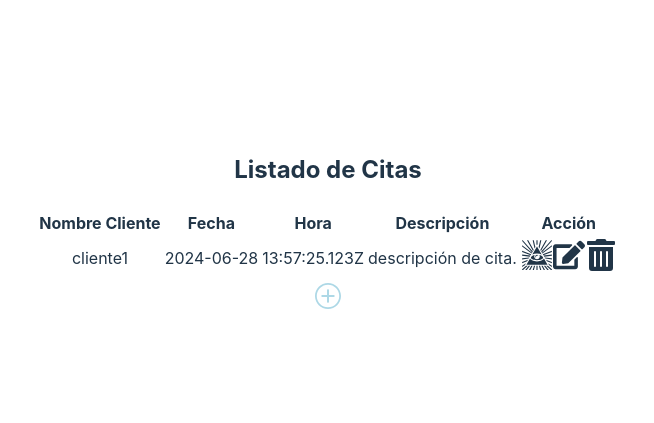
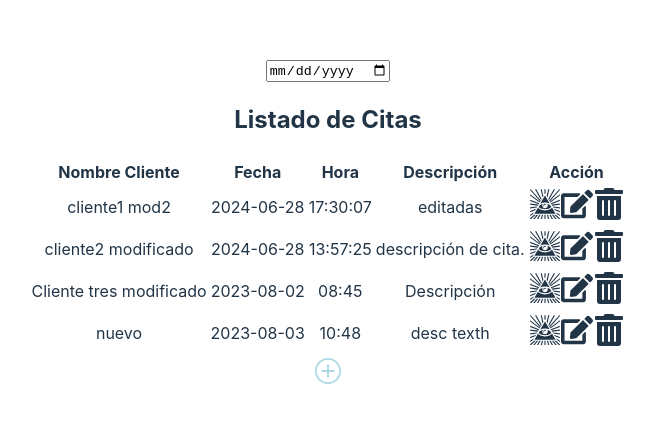
Before and after one commit to BorisLeightonI/pidway_front, a React (Vite) app: page / in a window 1280 px wide. Shown: the part 175-598 px from the top of the page, without its empty margins (312-966 px from the left). Built offline with nearby package versions, Linux system fonts and the light colour scheme; data requests are answered from the project's data file.

Commit message:
se agrega un input date para hacerlo filtro por fecha

```diff
--- a/db/db.json
+++ b/db/db.json
@@ -1,5 +1,32 @@
 {
   "citas": [
-    {"id":1, "nombreCliente": "cliente1", "fecha": "2024-06-28", "hora": "13:57:25.123Z", "Descripcion": "descripción de cita." }
+    {
+      "id": "1",
+      "nombreCliente": "cliente1 mod2",
+      "fecha": "2024-06-28",
+      "hora": "17:30:07",
+      "Descripcion": "editadas"
+    },
+    {
+      "id": "2",
+      "nombreCliente": "cliente2 modificado",
+      "fecha": "2024-06-28",
+      "hora": "13:57:25",
+      "Descripcion": "descripción de cita."
+    },
+    {
+      "id": "2357",
+      "nombreCliente": "Cliente tres modificado",
+      "fecha": "2023-08-02",
+      "hora": "08:45",
+      "Descripcion": "Descripción\n"
+    },
+    {
+      "id": "ed87",
+      "Descripcion": "desc texth",
+      "fecha": "2023-08-03",
+      "hora": "10:48",
+      "nombreCliente": "nuevo"
+    }
   ]
 }
--- a/package.json
+++ b/package.json
@@ -20,6 +20,9 @@
     "react-loader-spinner": "^6.1.6"
   },
   "devDependencies": {
+    "@testing-library/dom": "^10.3.0",
+    "@testing-library/react": "^16.0.0",
+    "@testing-library/user-event": "^14.5.2",
     "@types/react": "^18.3.3",
     "@types/react-dom": "^18.3.0",
     "@vitejs/plugin-react": "^4.3.1",
@@ -27,6 +30,7 @@
     "eslint-plugin-react": "^7.34.2",
     "eslint-plugin-react-hooks": "^4.6.2",
     "eslint-plugin-react-refresh": "^0.4.7",
-    "vite": "^5.3.1"
+    "vite": "^5.3.1",
+    "vitest": "^1.6.0"
   }
 }
--- a/src/components/listaCitas.jsx
+++ b/src/components/listaCitas.jsx
@@ -28,9 +28,14 @@ function ListaCitas() {
     setCita({});
     setAction(CREATE);
   }
+  const handleFilterByDate = (e) => {
+    const {name, value} = e.target;
+    console.log(name, value);
+  }
 
   return (
     <>
+    <input type="date" name="filtro" id="" onChange={handleFilterByDate}/>
       <h2>Listado de Citas</h2>
       <div className="lista_citas">
         <table>
```
Also changed, not shown: 2 other files (tests, documents, lock files or other folders).
